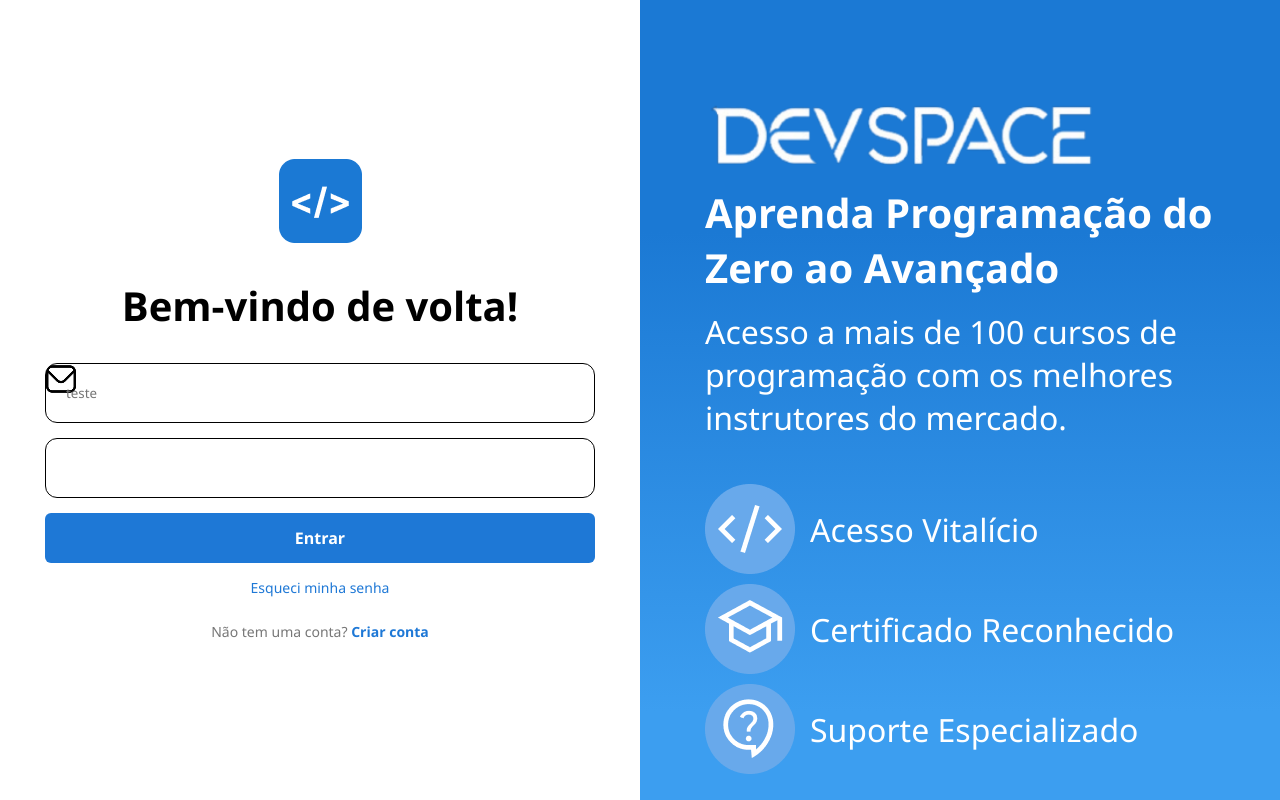
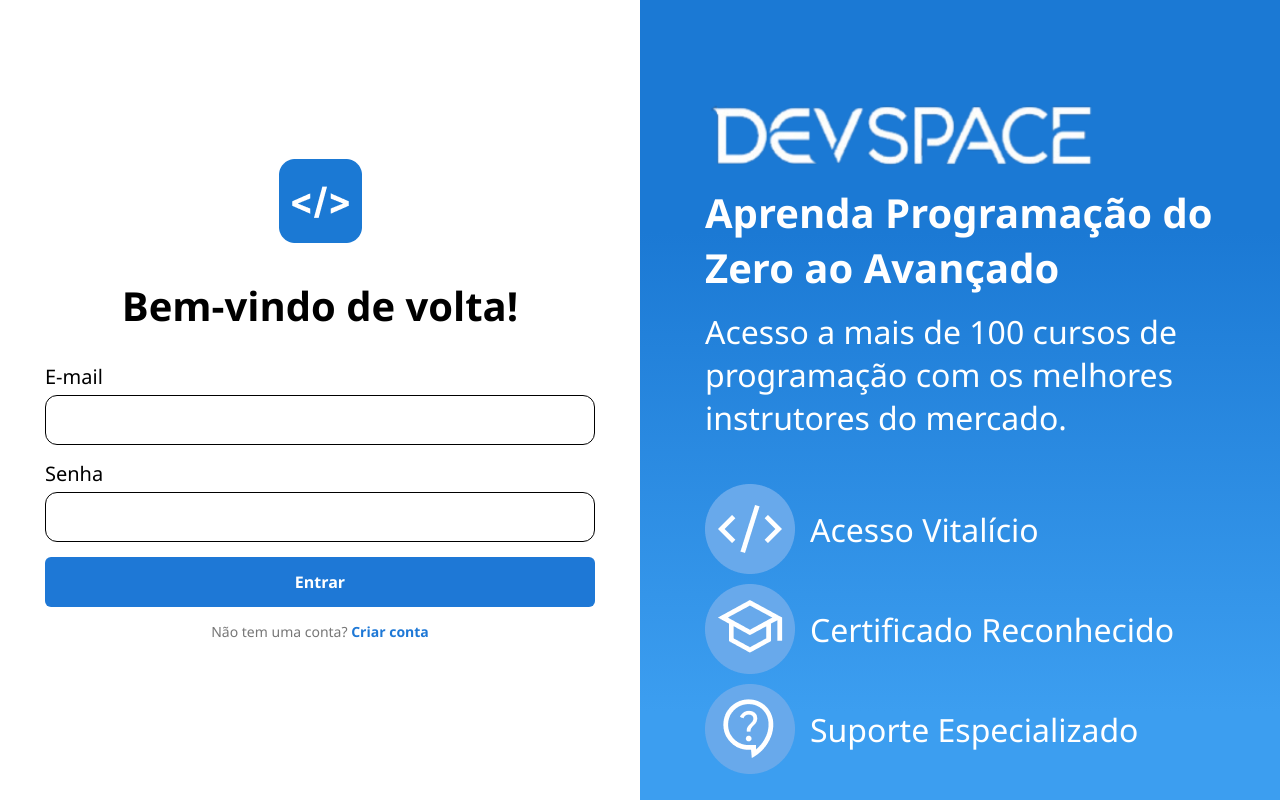
Before and after one commit to guilhermesaul/PROJETO1-PSI, a Flask app: page / in a window 1280 px wide. Run offline with Flask 3, Linux system fonts and the light colour scheme.

Commit message:
css e html da pagina de login finalizado

```diff
--- a/static/css/styles.css
+++ b/static/css/styles.css
@@ -37,21 +37,30 @@
     height: fit-content;
     gap: 15px;
 
-    input {
+    .inputs {
+      display: flex;
+      flex-wrap: wrap;
+      row-gap: 5px;
+      justify-content: space-between;
       width: 550px;
-      height: 60px;
-      border-radius: 12px;
-      border: 1px solid black;
-      padding: 20px;
-    }
 
-    #email {
-      background-image: url(../imgs/email.png);
-      background-repeat: no-repeat;
+      label {
+        font-size: 20px;
+      }
+
+      input {
+        width: 550px;
+        height: 50px;
+        border-radius: 12px;
+        border: 1px solid black;
+        padding: 20px;
+      }
     }
 
     .botaoentrar {
       width: 100%;
+      height: 50px;
+      text-align: center;
       background-color: #1e78d6;
       color: white;
       border: none;
--- a/templates/base-forms.html
+++ b/templates/base-forms.html
@@ -16,7 +16,7 @@
           <img src="../static/imgs/icone.png" alt="Icone" id="icone">
         </div>
 
-        {% block content %} {% endblock %}
+        {% block form %} {% endblock %}
       </section>
       <section id="section-direita">
         <div id="div-section-direita">
--- a/templates/home.html
+++ b/templates/home.html
@@ -5,5 +5,4 @@
 {% endblock %}
 
 {% block content %}
-    <h1>acho que deu bom em</h1>
 {% endblock %}
--- a/templates/login.html
+++ b/templates/login.html
@@ -4,13 +4,18 @@
     Login
 {% endblock %}
 
-{% block content %}
+{% block form %}
     <h2>Bem-vindo de volta!</h2>
     <form action="{{url_for('home')}}" method="post">
-        <input type="text" placeholder="teste" id="email">
-        <input type="text">
+        <div class="inputs">
+            <label for="email">E-mail</label>
+            <input type="text" id="email">
+        </div>
+        <div class="inputs">
+            <label for="senha">Senha</label>
+            <input type="password" id="senha">
+        </div>
         <button class="botaoentrar">Entrar</button>
-        <a href="#">Esqueci minha senha</a>
-        <p>Não tem uma conta? <a href="#" class="semconta">Criar conta</a></p>
+        <p>Não tem uma conta? <a href="{{url_for('cadastro')}}" class="semconta">Criar conta</a></p>
     </form>
 {% endblock %}
```
Also changed, not shown: templates/base.html (+31 -16 lines), static/imgs/logo-azul.png (added), static/imgs/seta-baixo.png (added), static/imgs/user.png (added).
